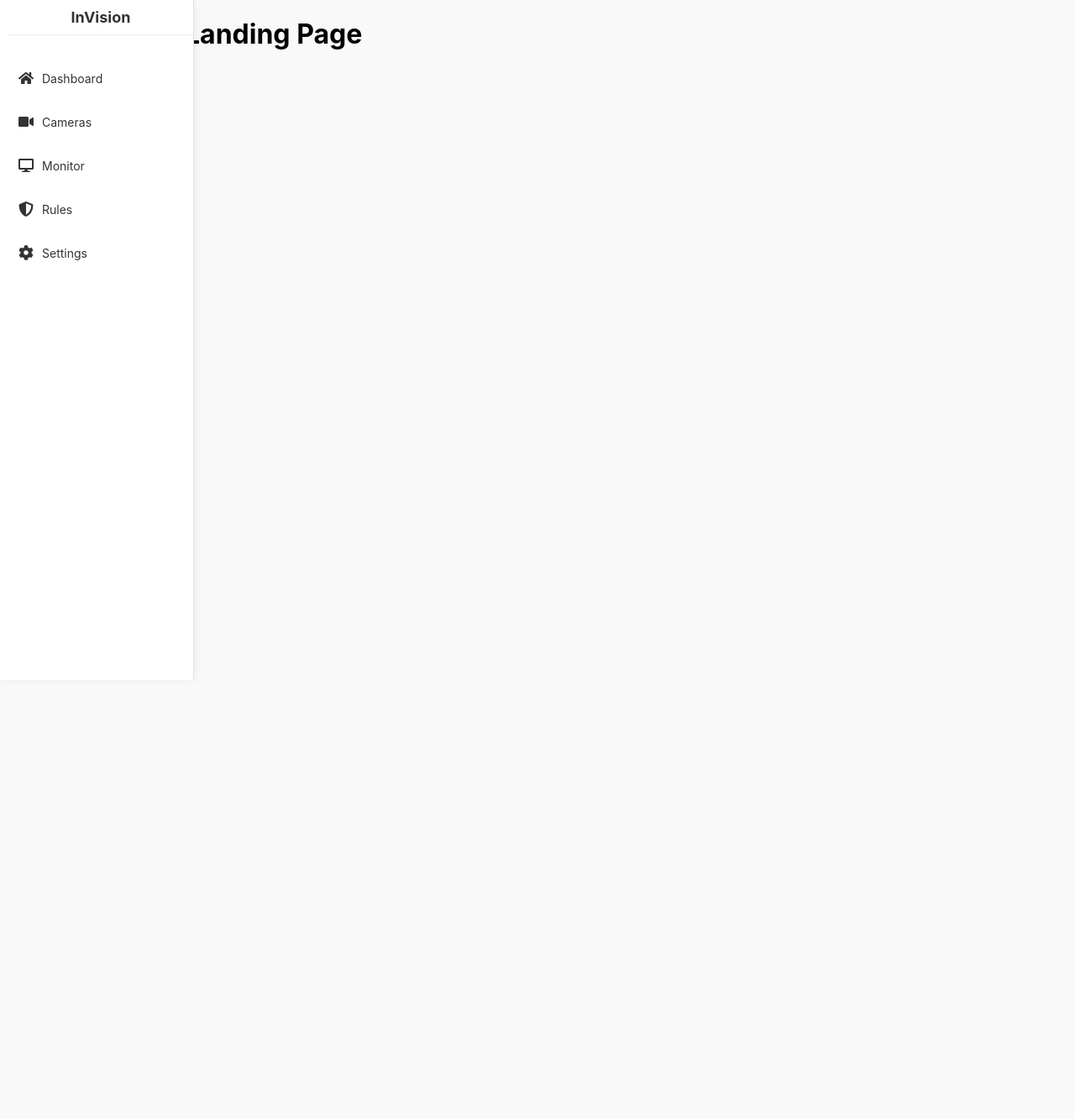
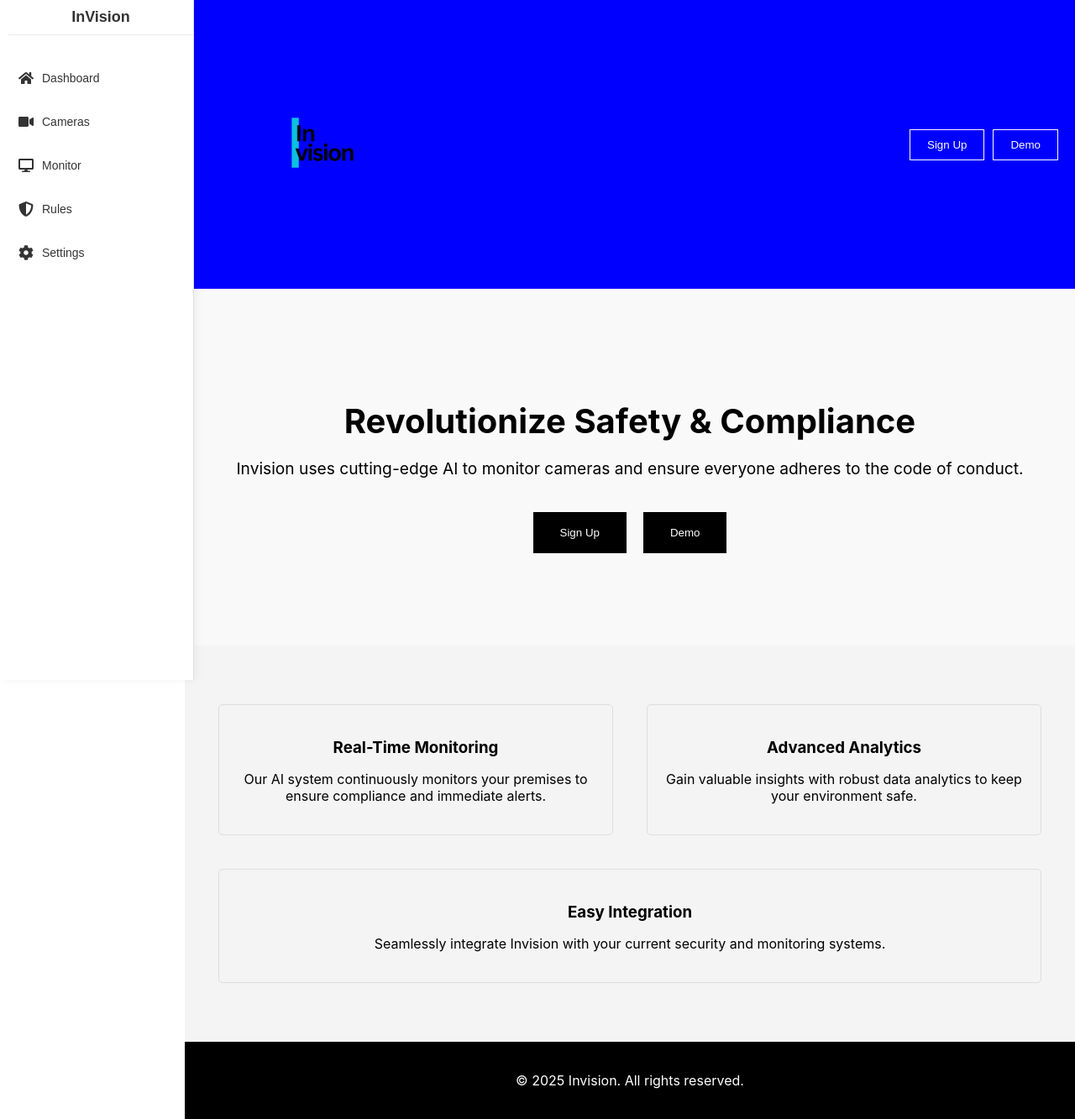
Before and after one commit to Invision-hackireland/fe, a React (Vite) app: page / in a window 1280 px wide. Shown: the whole page at 84% size. Before the commit the page ends 821 px from the top, so only its background shows below. Built offline with nearby package versions, Linux system fonts and the light colour scheme.

Commit message:
first version of landing page

```diff
--- a/src/pages/landing.jsx
+++ b/src/pages/landing.jsx
@@ -1,7 +1,166 @@
+import React from 'react';
+import logo from '../assets/logo.png';
+
+function Header() {
+  return (
+    <header className="header">
+        <div style={{magin:0, padding:0}}>
+            <img  style={{ margin: 0, border: 'none' }} src={logo} alt="Description of image" width={300} height={300}/>
+        </div>
+
+      <nav>
+        <button className="nav-button">Sign Up</button>
+        <button className="nav-button demo">Demo</button>
+      </nav>
+    </header>
+  );
+}
+
+function Hero() {
+  return (
+    <section className="hero">
+      <h2>Revolutionize Safety & Compliance</h2>
+      <p>
+        Invision uses cutting-edge AI to monitor cameras and ensure everyone adheres to the code of conduct.
+      </p>
+      <div className="cta">
+        <button className="cta-button">Sign Up</button>
+        <button className="cta-button demo">Demo</button>
+      </div>
+    </section>
+  );
+}
+
+function Features() {
+  return (
+    <section className="features">
+      <div className="feature">
+        <h3>Real-Time Monitoring</h3>
+        <p>
+          Our AI system continuously monitors your premises to ensure compliance and immediate alerts.
+        </p>
+      </div>
+      <div className="feature">
+        <h3>Advanced Analytics</h3>
+        <p>
+          Gain valuable insights with robust data analytics to keep your environment safe.
+        </p>
+      </div>
+      <div className="feature">
+        <h3>Easy Integration</h3>
+        <p>
+          Seamlessly integrate Invision with your current security and monitoring systems.
+        </p>
+      </div>
+    </section>
+  );
+}
+
+function Footer() {
+  return (
+    <footer className="footer">
+      <p>&copy; {new Date().getFullYear()} Invision. All rights reserved.</p>
+    </footer>
+  );
+}
+
 export const LandingPage = () => {
-    return (
-        <>
-            <h1>Landing Page</h1>
-        </>
-    )
+  return (
+    <>
+      <Header />
+      <Hero />
+      <Features />
+      <Footer />
+      <style>{`
+        /* Global Styles */
+        body, html {
+          margin: 0;
+          padding: 0;
+          font-family: Arial, sans-serif;
+          background-color: #fff;
+          color: #000;
+        }
+        /* Header */
+        .header {
+          display: flex;
+          justify-content: space-between;
+          align-items: center;
+          padding: 20px;
+          background-color: blue;
+          color: #fff;
+        }
+        .header h1 {
+          margin: 0;
+        }
+        nav {
+          display: flex;
+        }
+        .nav-button {
+          background: none;
+          border: 1px solid #fff;
+          color: #fff;
+          padding: 10px 20px;
+          margin-left: 10px;
+          cursor: pointer;
+          transition: background 0.3s, color 0.3s;
+        }
+        .nav-button:hover {
+          background-color: #fff;
+          color: #000;
+        }
+        /* Hero Section */
+        .hero {
+          padding: 100px 20px;
+          text-align: center;
+        }
+        .hero h2 {
+          font-size: 2.5rem;
+          margin-bottom: 20px;
+        }
+        .hero p {
+          font-size: 1.2rem;
+          margin-bottom: 30px;
+        }
+        .cta-button {
+          background-color: #000;
+          border: 2px solid #000;
+          color: #fff;
+          padding: 15px 30px;
+          margin: 10px;
+          cursor: pointer;
+          transition: background 0.3s, color 0.3s;
+        }
+        .cta-button:hover {
+          background-color: #fff;
+          color: #000;
+        }
+        /* Features Section */
+        .features {
+          display: flex;
+          flex-wrap: wrap;
+          justify-content: center;
+          padding: 50px 20px;
+          background-color: #f4f4f4;
+        }
+        .feature {
+          flex: 1 1 300px;
+          margin: 20px;
+          padding: 20px;
+          border: 1px solid #ddd;
+          border-radius: 5px;
+          text-align: center;
+        }
+        .feature h3 {
+          margin-bottom: 10px;
+        }
+        /* Footer */
+        .footer {
+          padding: 20px;
+          text-align: center;
+          background-color: #000;
+          color: #fff;
+        }
+      `}</style>
+    </>
+  );
 }
```
Also changed, not shown: src/assets/logo.png (added).
